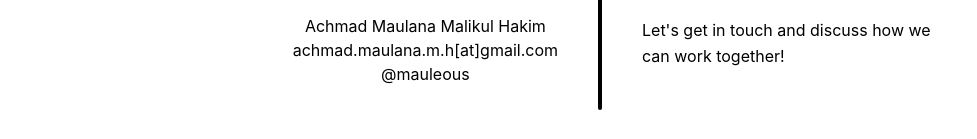
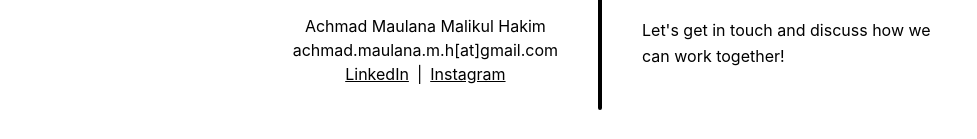
Before and after one commit to mauleous/mauleous-portfolio-v2, a React (Create React App) app: page / in a window 1280 px wide. Shown: the part 3302-3441 px from the top of the page, without its empty margins (40-1017 px from the left). Built offline with nearby package versions, Linux system fonts and the light colour scheme.

Commit message:
Added LinkedIn and Instagram links

```diff
--- a/src/components/AboutMe.js
+++ b/src/components/AboutMe.js
@@ -12,7 +12,15 @@ const AboutMe = () => {
                         <div className="text-center pt-6">
                             <div>Achmad Maulana Malikul Hakim</div>
                             <div>achmad.maulana.m.h[at]gmail.com</div>
-                            <div>@mauleous</div>
+                            <div className="whitespace-pre flex justify-center w-full gap-2">
+                                <a className="underline" href="https://www.linkedin.com/in/achmadmaulanamh/">
+                                    LinkedIn
+                                </a>
+                                <span>|</span>
+                                <a className="underline" href="https://www.instagram.com/mauleous/">
+                                    Instagram
+                                </a>
+                            </div>
                         </div>
                     </div>
 
```
